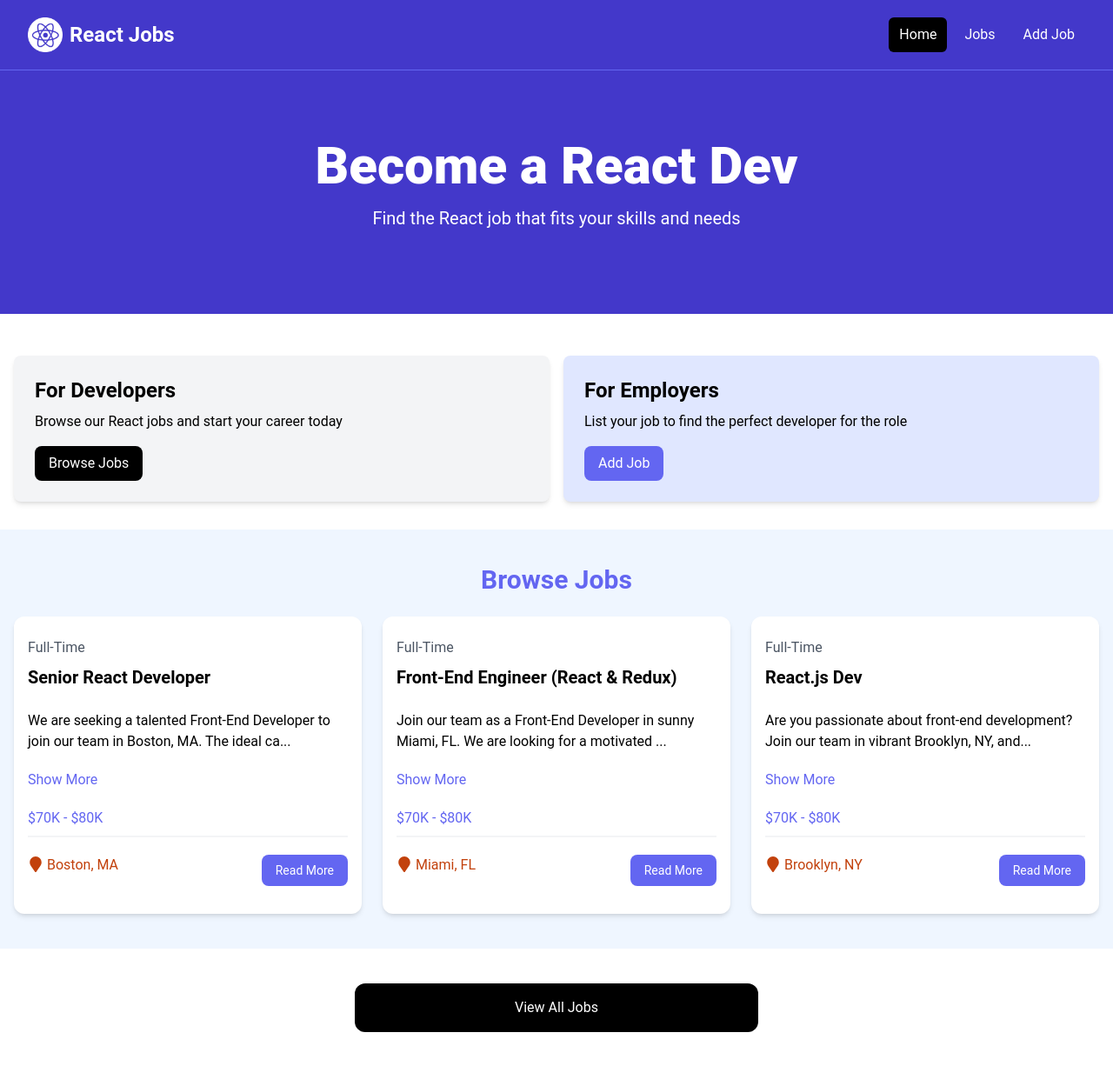
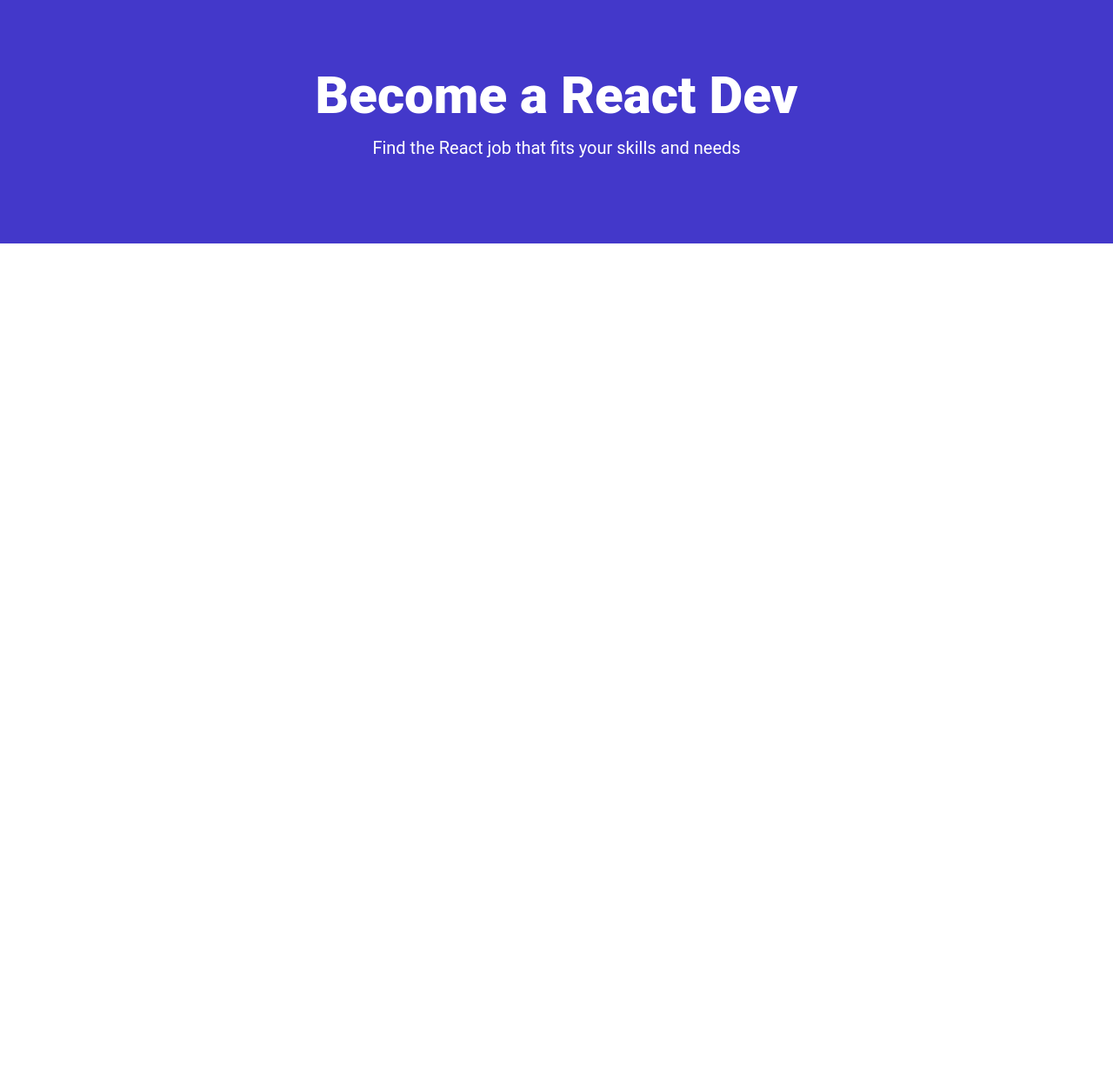
Before and after one commit to Udeme98/React-Jobs, a React (Vite) app: page / in a window 1280 px wide. Shown: the whole page at 87% size. After the commit the page ends 800 px from the top, so only its background shows below. Built offline with nearby package versions, Linux system fonts and the light colour scheme.

Commit message:
created homepage

```diff
--- a/src/App.jsx
+++ b/src/App.jsx
@@ -4,21 +4,13 @@
   createRoutesFromElements,
   RouterProvider,
 } from "react-router-dom";
-import Hero from "./components/Hero";
-import Navbar from "./components/Navbar";
-import HomeCards from "./components/HomeCards";
-import JobListings from "./components/JobListings";
-import ViewJobs from "./components/ViewJobs";
+import HomePage from "./pages/HomePage";
+
+const router = createBrowserRouter(
+  createRoutesFromElements(<Route index element={<HomePage />} />)
+);
 
 const App = () => {
-  return (
-    <>
-      <Navbar />
-      <Hero />
-      <HomeCards />
-      <JobListings />
-      <ViewJobs />
-    </>
-  );
+  return <RouterProvider router={router} />;
 };
 export default App;
--- /dev/null
+++ b/src/pages/HomePage.jsx
@@ -0,0 +1,10 @@
+import Hero from "../components/Hero";
+
+const HomePage = () => {
+  return (
+    <>
+      <Hero />
+    </>
+  );
+};
+export default HomePage;
```
